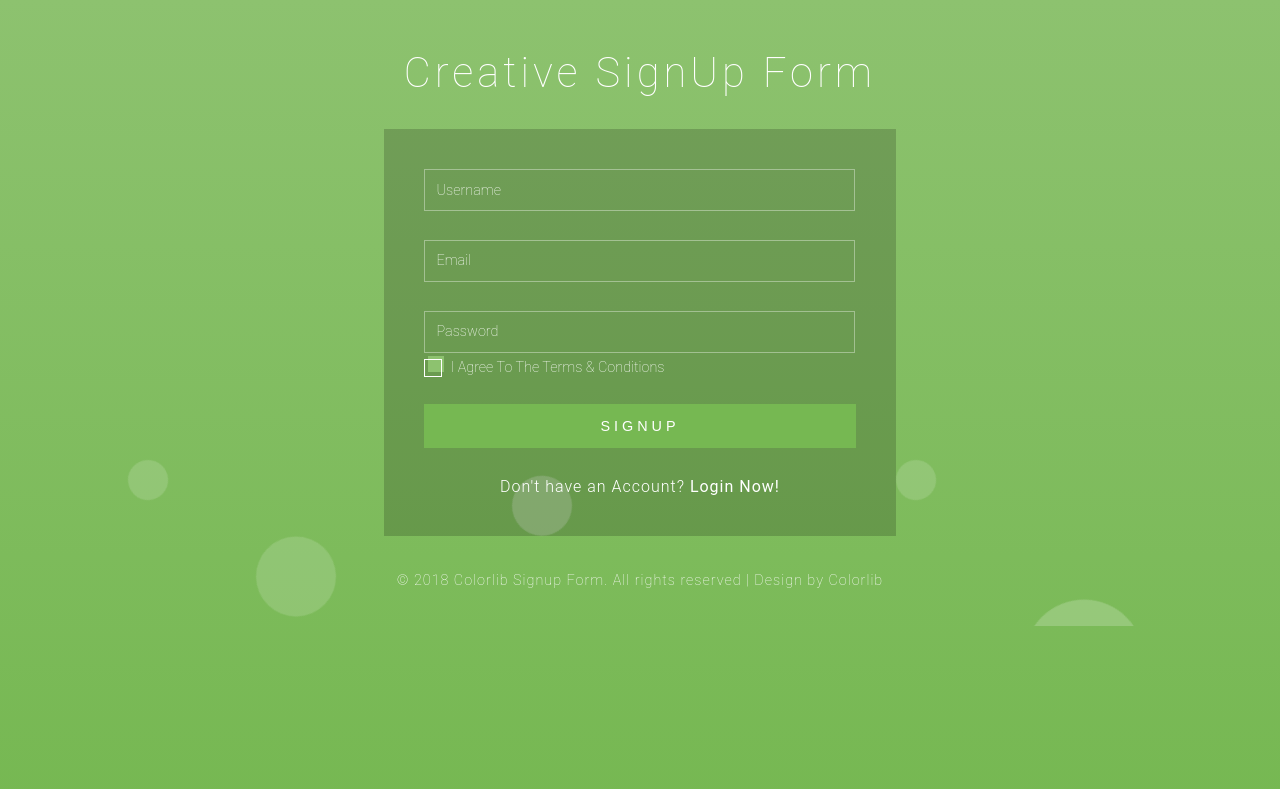
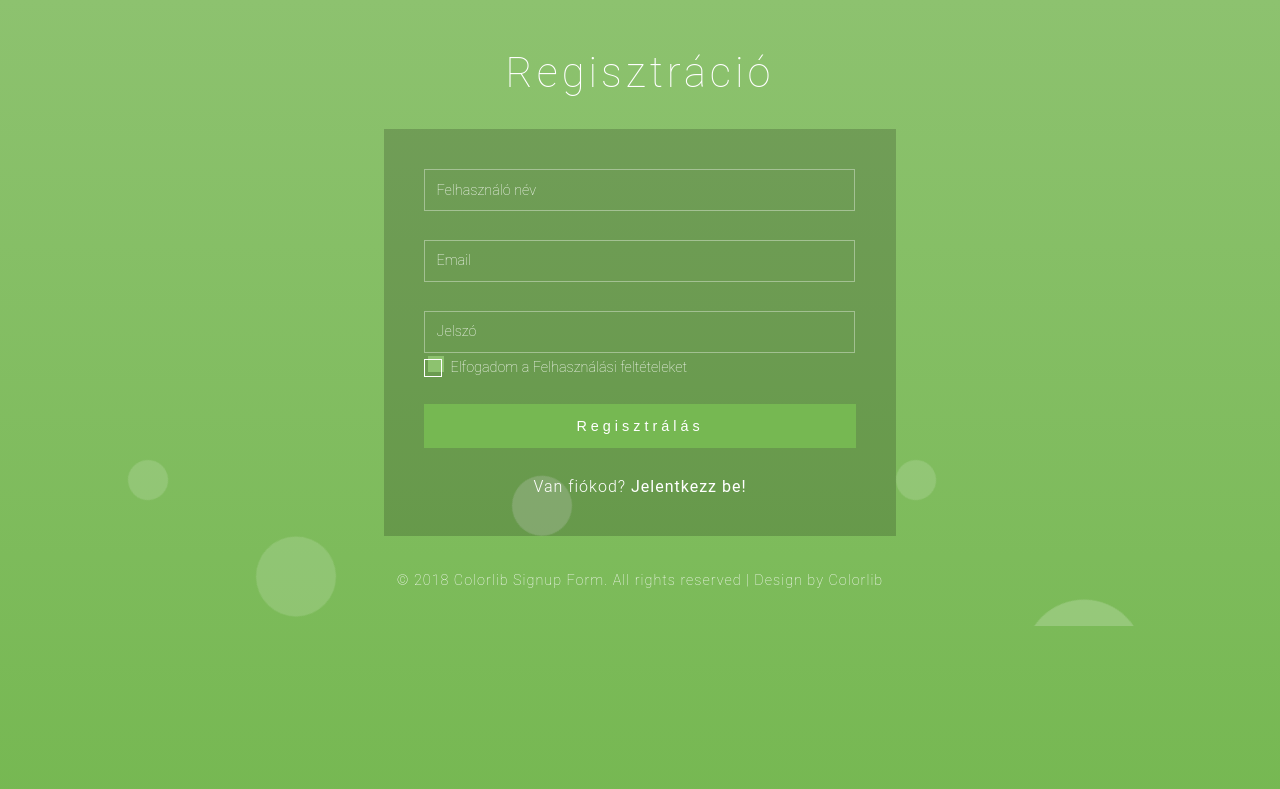
Before and after one commit to blaiseludvig/ts-login, a website built with webpack: page src/index.html in a window 1280 px wide. Built offline with nearby package versions, Linux system fonts and the light colour scheme; a web font is replaced by a local one.

Commit message:
translate source file

```diff
--- a/src/index.html
+++ b/src/index.html
@@ -40,23 +40,23 @@ License URL: http://creativecommons.org/licenses/by/3.0/
 <body>
 	<!-- main -->
 	<div class="main-w3layouts wrapper">
-		<h1>Creative SignUp Form</h1>
+		<h1>Regisztráció</h1>
 		<div class="main-agileinfo">
 			<div class="agileits-top">
 				<form action="#" method="post">
-					<input class="text" type="text" name="Username" placeholder="Username" required="">
+					<input class="text" type="text" name="Username" placeholder="Felhasználó név" required="">
 					<input class="text email" type="email" name="email" placeholder="Email" required="">
-					<input class="text" type="password" name="password" placeholder="Password" required="">
+					<input class="text" type="password" name="password" placeholder="Jelszó" required="">
 					<div class="wthree-text">
 						<label class="anim">
 							<input type="checkbox" class="checkbox" required="">
-							<span>I Agree To The Terms & Conditions</span>
+							<span>Elfogadom a Felhasználási feltételeket</span>
 						</label>
 						<div class="clear"> </div>
 					</div>
-					<input type="submit" value="SIGNUP">
+					<input type="submit" value="Regisztrálás">
 				</form>
-				<p>Don't have an Account? <a href="#"> Login Now!</a></p>
+				<p>Van fiókod? <a href="#"> Jelentkezz be!</a></p>
 			</div>
 		</div>
 		<!-- copyright -->
```
